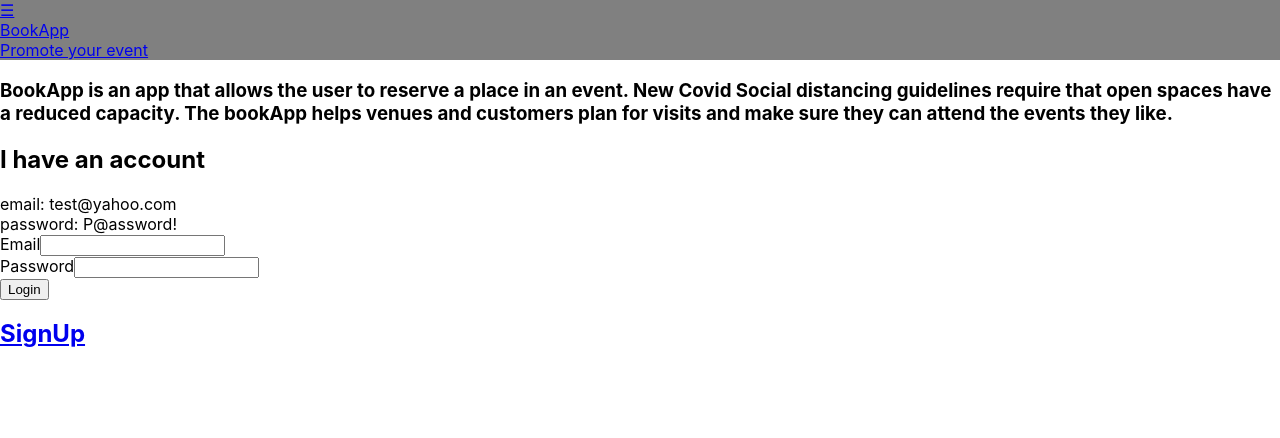
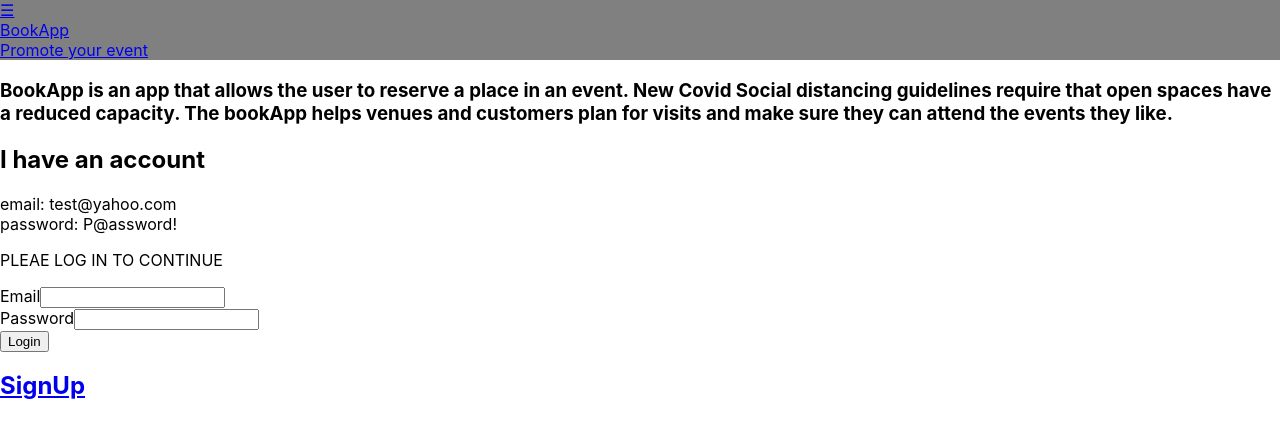
Before and after one commit to mcodt1702/bookapp-app, a React (Create React App) app: page / in a window 1280 px wide. Shown: the top 438 px of the page. Built offline with nearby package versions, Linux system fonts and the light colour scheme; no server answers.

Commit message:
gettign users name

```diff
--- a/src/App.js
+++ b/src/App.js
@@ -113,7 +113,7 @@ class App extends Component {
       .then((bookings) => this.setState({ bookings }))
       .catch((err) => {
         alert(
-          "There was a problem connectig to the server getting bookings.",
+          "There was a problem connectig to the server on startup getting bookings.",
           err
         );
       });
--- a/src/Components/LogIn/LogIn.js
+++ b/src/Components/LogIn/LogIn.js
@@ -32,6 +32,7 @@ export default class LoginForm extends Component {
     const { error } = this.state;
     return (
       <section className="LoginPage">
+        <p>PLEAE LOG IN TO CONTINUE</p>
         <form className="LoginForm" onSubmit={this.handleSubmitJwtAuth}>
           <div role="alert">{error && <p className="red">{error}</p>}</div>
           {/* <p>
--- a/src/Components/MainPage/MainPage.js
+++ b/src/Components/MainPage/MainPage.js
@@ -12,9 +12,6 @@ export default class MainPage extends Component {
   };
 
   render() {
-    const user = this.context.getUsersName();
-    console.log(user);
-
     return (
       <div role="main">
         hello
--- a/src/Components/UserReservations/UserReservations.js
+++ b/src/Components/UserReservations/UserReservations.js
@@ -9,10 +9,11 @@ export default class UserReservations extends Component {
     match: { params: { id: 0 } },
   };
   render() {
+    // const userName = this.context.getUsersName();
+    // console.log(userName);
+
     const user = parseInt(TokenService.getUserId());
     let { bookings = [] } = this.context || [];
-
-    console.log(user);
 
     const userReservations = bookings
       .filter((b) => b.users_id === user)
```
